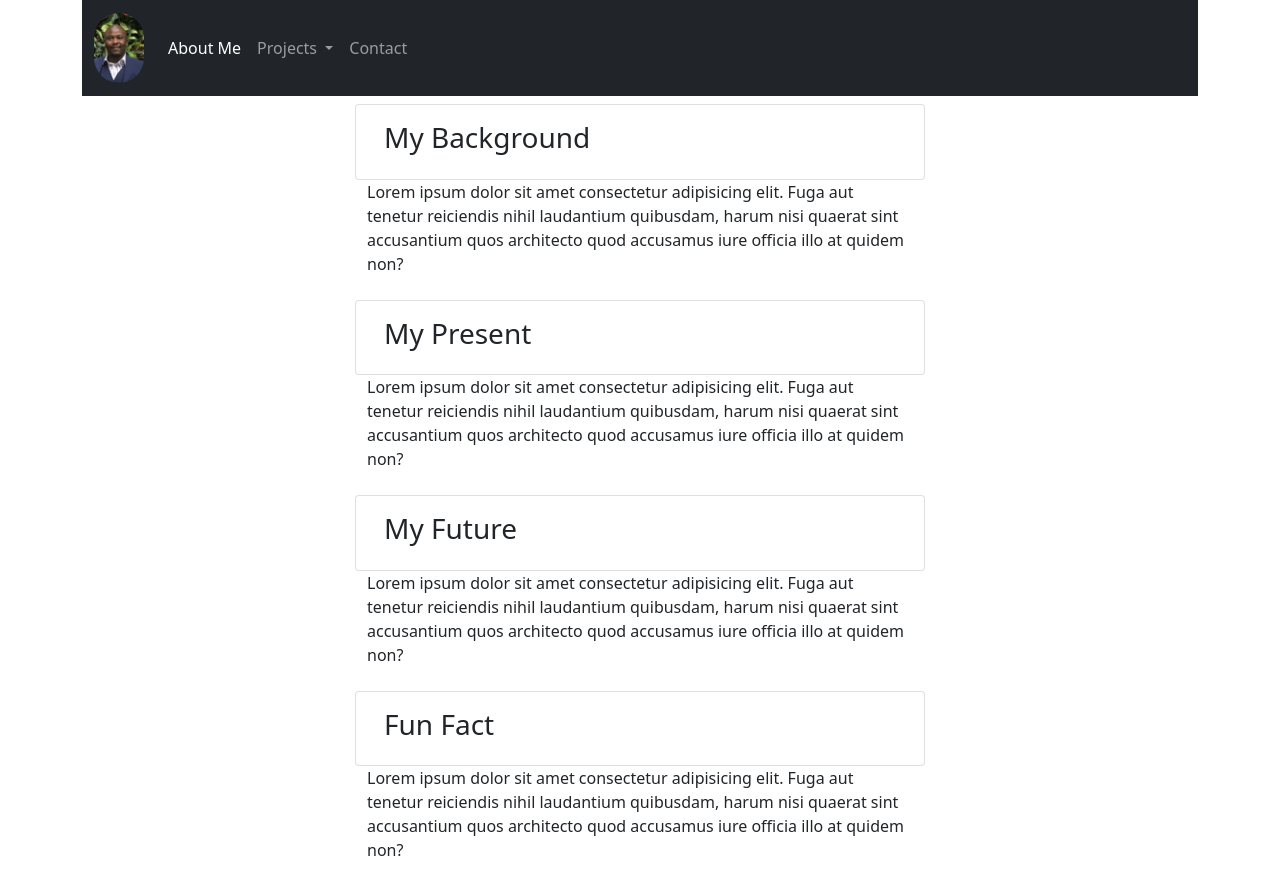
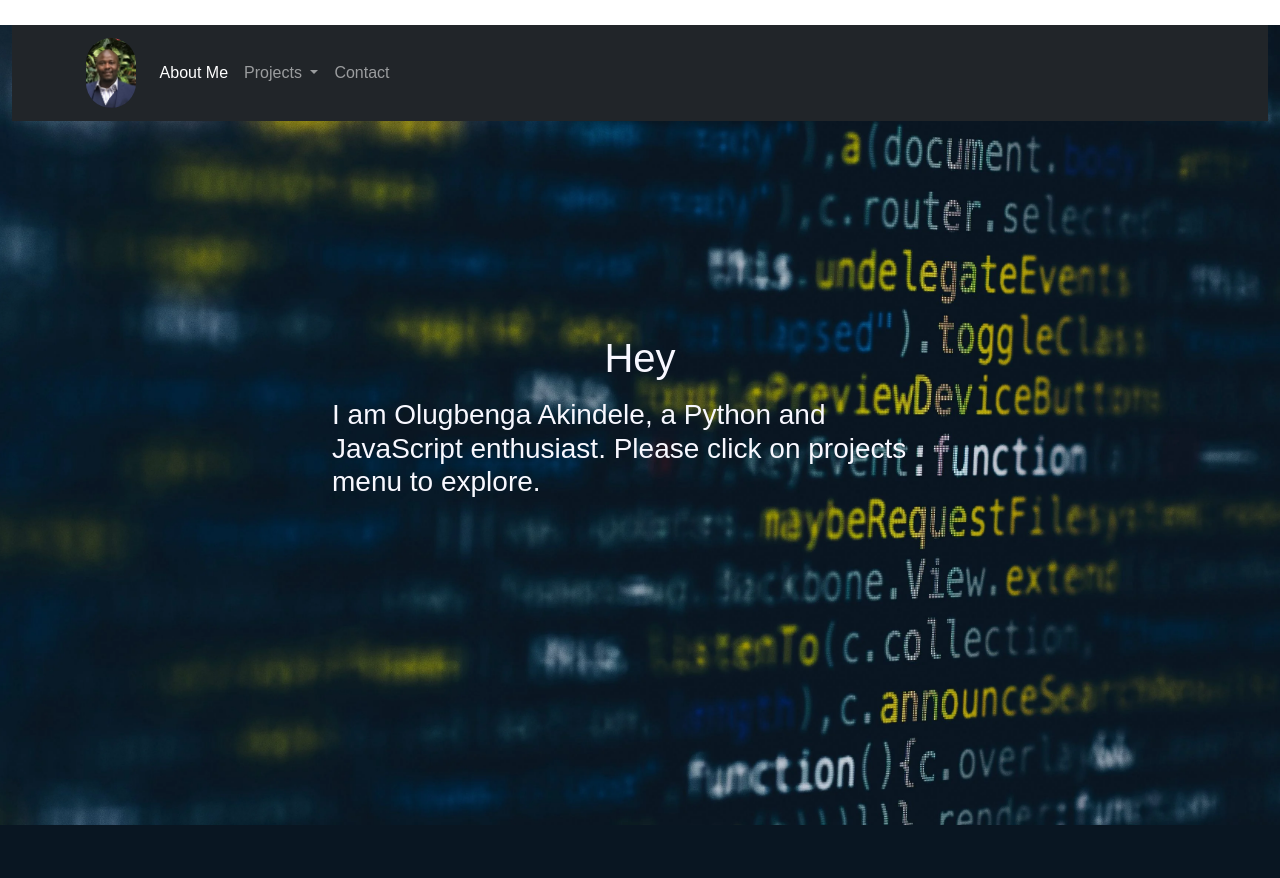
Before and after one commit to olugbengaakindele/portfolio, a Flask app: page /index in a window 1280 px wide. After the commit the page ends 825 px from the top, so only its background shows below. Run offline with Flask 2, Linux system fonts and the light colour scheme; some libraries are stand-ins or nearby versions.

Commit message:
Home page upgrade

```diff
--- a/app/expense/templates/display_expenses.html
+++ b/app/expense/templates/display_expenses.html
@@ -30,8 +30,8 @@
                             <td>{{ lst.expense_Amount }}</td>
                             <td>{{ lst.expense_date }}</td>
                             <td>{{lst.expense_comment }}</td>
-                            <td><a href="{{url_for('expense.edit_exp', exp_id= lst.expense_id) }}">Delete</a></td>
-                            <td><a href="{{url_for('expense.delete_exp', cat_id= lst.id) }}">Delete</a></td>
+                            <!-- <td><a href="{{url_for('expense.edit_exp', expense_id= lst.expense_id) }}">Delete</a></td> -->
+                            <!-- <td><a href="{{url_for('expense.delete_exp', expense_id=lst.expense_id) }}">Delete</a></td> -->
                         </tr>
                     {% endfor %}
                 </tbody>
--- a/app/expense/templates/index.html
+++ b/app/expense/templates/index.html
@@ -1,60 +1,17 @@
 {% extends 'layout.html' %}
+
+{{super()}}
+{% block css %}
+ <link rel="stylesheet" href="{{ url_for('static', filename='css/index.css') }} ">
+{% endblock %}
 
 {% block content %}
 
-    <div class="row">
-        <div class="container mx-auto col-md-6">
-            <div class="row mt-2">
-                <div class="card b-0">
-                    <div class="card-body h-200 col-md-6">
-                        <h3>My Background</h3>
-                    </div>
-                </div>
-                <p>Lorem ipsum dolor sit amet consectetur adipisicing elit. Fuga aut tenetur reiciendis nihil laudantium quibusdam,
-                    harum nisi quaerat sint accusantium quos architecto quod accusamus iure officia illo at quidem non?</p>
-            </div>
-        </div>
-    </div>
-
-    <div class="row">
-        <div class="container mx-auto col-md-6">
-            <div class="row mt-2">
-                <div class="card b-0">
-                    <div class="card-body h-200 col-md-6">
-                        <h3>My Present</h3>
-                    </div>
-                </div>
-                <p>Lorem ipsum dolor sit amet consectetur adipisicing elit. Fuga aut tenetur reiciendis nihil laudantium quibusdam,
-                    harum nisi quaerat sint accusantium quos architecto quod accusamus iure officia illo at quidem non?</p>
-            </div>
-        </div>
-    </div>
-
-    <div class="row">
-        <div class="container mx-auto col-md-6">
-            <div class="row mt-2">
-                <div class="card mb-0">
-                    <div class="card-body h-200 col-md-6">
-                        <h3>My Future</h3>
-                    </div>
-                </div>
-                <p>Lorem ipsum dolor sit amet consectetur adipisicing elit. Fuga aut tenetur reiciendis nihil laudantium quibusdam,
-                    harum nisi quaerat sint accusantium quos architecto quod accusamus iure officia illo at quidem non?</p>
-            </div>
-        </div>
-    </div>
-
-    <div class="row">
-        <div class="container mx-auto col-md-6">
-            <div class="row mt-2">
-                <div class="card b-0">
-                    <div class="card-body h-200 col-md-6">
-                        <h3>Fun Fact</h3>
-                    </div>
-                </div>
-                <p>Lorem ipsum dolor sit amet consectetur adipisicing elit. Fuga aut tenetur reiciendis nihil laudantium quibusdam,
-                    harum nisi quaerat sint accusantium quos architecto quod accusamus iure officia illo at quidem non?</p>
-            </div>
+    <div class="row mt-5">
+        <div class="col-md-6 offset-md-3 info">
+            <h1 class="text-center">Hey</h1>
+            <p class="text-center"><h3>I am <span class="font-weight-bold">Olugbenga Akindele</span>,
+                a Python and JavaScript enthusiast. Please click on projects menu to explore.</h3></p>
         </div>
     </div>
 {% endblock %}
--- a/app/expense/templates/layout.html
+++ b/app/expense/templates/layout.html
@@ -9,13 +9,15 @@
 
         <!-- Bootstrap CSS -->
         <link href="https://cdn.jsdelivr.net/npm/bootstrap@5.0.2/dist/css/bootstrap.min.css" rel="stylesheet" integrity="sha384-EVSTQN3/azprG1Anm3QDgpJLIm9Nao0Yz1ztcQTwFspd3yD65VohhpuuCOmLASjC" crossorigin="anonymous">
+        {% block css %}
 
+        {% endblock %}
         <title>{{ title }}</title>
     </head>
     {% endblock %}
     <body id="body">
 
-        <div class ="container">
+        <div class ="container-fluid banner">
             <div class="bg-dark navbar-dark">
                 <nav class="navbar navbar-expand-sm bg-dark navbar-dark">
                     <div class="container-fluid">
@@ -59,7 +61,8 @@
                                 </li>
 
                                 <li class="nav-item">
-                                    <a class="nav-link" href="{{ url_for('expense.expense_home') }}">Home</a>
+                                    <!-- <a class="nav-link" href="{{ url_for('expense.expense_home') }}">Home</a> -->
+                                    <a class="nav-link" href="{{ url_for('expense.home_page') }}">Home</a>
                                 </li>
 
                                 <li class="nav-item">
@@ -92,7 +95,14 @@
                                     <a class="nav-link" href="#">Contact</a>
                                 </li>
                             {% endif %}
-                          </ul>
+
+                        </ul>
+                        <div class="social-links ms-auto">
+                            <a href="#"><i class="ri-facebook-fill"></i></a>
+                            <a href="#"><i class="ri-twitter-fill"></i></a>
+                            <a href="#"><i class="ri-twitter-fill"></i></a>
+
+                        </div>
                     </div>
                     </div>
                 </nav>
--- a/app/expense/templates/tracker.html
+++ b/app/expense/templates/tracker.html
@@ -41,10 +41,10 @@
                         {{form.comment.label (class ="form-label")}} {{ form.comment(class="form-control my-2 py-2 placeholder = email") }}
                     </div>
                     <div class="form-group mb-2">
-                        {{form.submit(class="btn btn-primary")}}
+                        {{form.submit(class="btn btn-primary")}} <button><a href="{{url_for('expense.edit_expense') }}">Edit Record</a></button>
                     </div>
                     <div class="form-group mb-2">
-                        <button><a href="{{url_for('expense.edit_expense') }}">Edit Record</a></button>
+
                     </div>
                 </form>
 
--- /dev/null
+++ b/app/static/css/index.css
@@ -0,0 +1,42 @@
+body{
+
+    margin:0;
+    padding:0;
+    background:#fff;
+    font-family: 'Raleway',sans-serif;
+    color: ghostwhite;
+}
+
+.banner{
+    height:100vh;
+    width:100%;
+    /* background:url("{{url_for('static',filename='css/pics/home_bg.jpg') }}"); */
+    background:url("pics/home_bg_2.jpg"),url("pics/home_bg.jpg");
+    background-position: top;
+    background-size: cover;
+    background-repeat:no-repeat;
+}
+
+.banner .navbar{
+    margin-top: 2%;
+}
+
+.banner .navbar-brand{
+    color: #fff;
+    font-size: 1.5em;
+    font-weight: 400;
+    margin-left: 5%;
+}
+
+.banner .nav{
+    margin-right:10%;
+}
+.banner .nav li a{
+    color :#aaa;
+    font-size: 1.2em;
+}
+
+.banner .info{
+    margin-top: 15%;
+    transform: translateY(-15%);
+}
```
Also changed, not shown: app/static/js/expense_dashboard.js (+7 -0 lines), app/expense/routes.py (line endings or trailing spaces), app/static/css/pics/home_bg.jpg (added), app/static/css/pics/home_bg_2.jpg (added).
